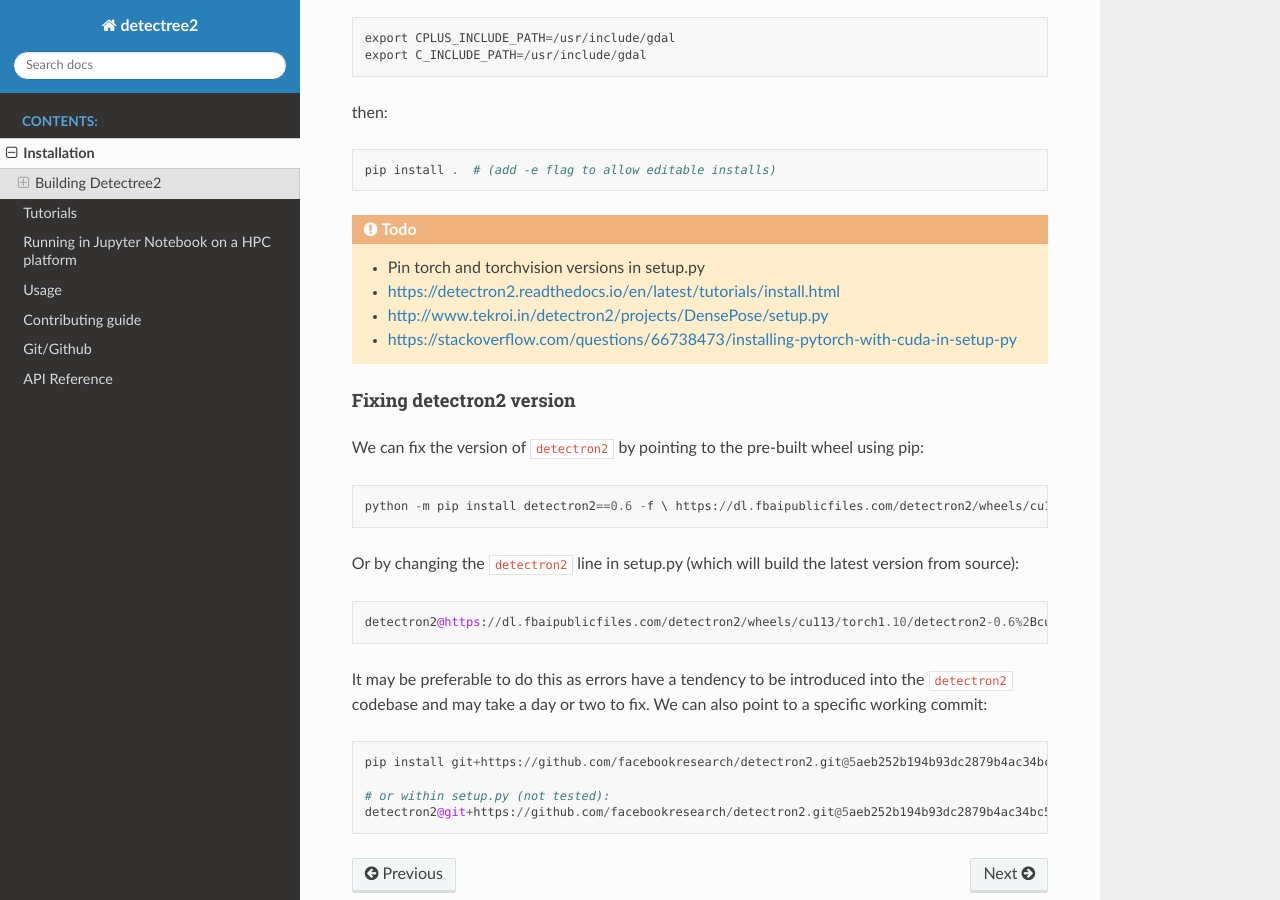
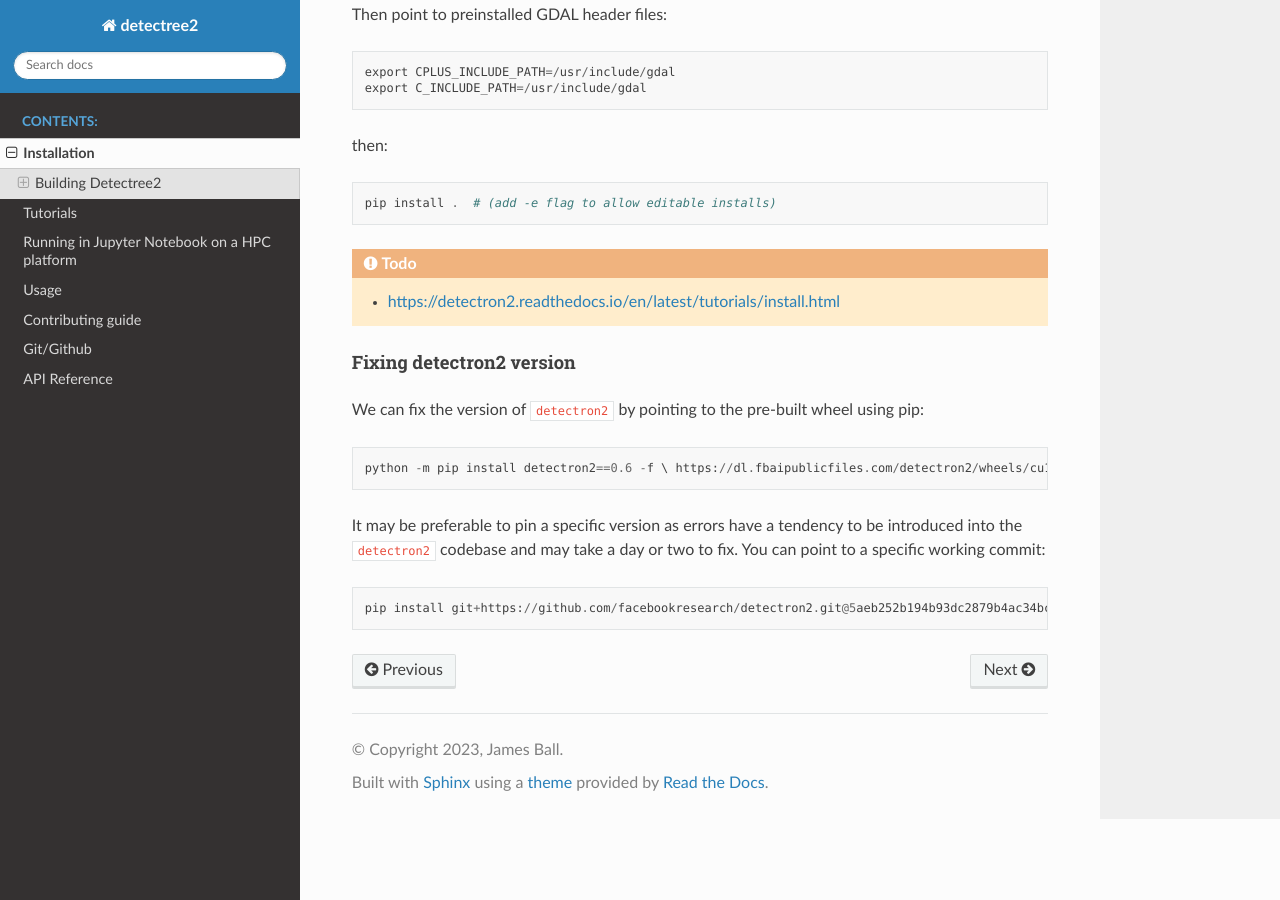
Before and after one commit to PatBall1/detectree2, a Sphinx documentation site: the page built from docs/source/installation.rst, in a window 1280 px wide and 900 px high, scrolled down 1301 px. Built offline with Sphinx 7.4.7 and the Read the Docs theme 3.1.0, drawn with Linux system fonts in a browser that asks for light colours; some of the changed text lies outside the part shown.

Commit message:
Update install instructions to use pip install detectree2
Now that the package is on PyPI, update all documentation
and Dockerfile to use `pip install detectree2` instead of
installing from GitHub.

Co-authored-by: Cursor <cursoragent@cursor.com>

```diff
--- a/docs/source/cluster.rst
+++ b/docs/source/cluster.rst
@@ -211,11 +211,12 @@ Follow these steps to install the ``detectree2`` package on a GPU compute node.
       export LIBRARY_PATH=/usr/local/software/cuda/12.1/lib64:/usr/local/software/cuda/12.1/lib:/usr/local/software/cuda/12.1/nvvm/lib64:$LIBRARY_PATH
       export LD_LIBRARY_PATH=/usr/local/software/cuda/12.1/lib64:/usr/local/software/cuda/12.1/lib:/usr/local/software/cuda/12.1/nvvm/lib64:$LD_LIBRARY_PATH
 
-7. **Install Detectree2:**
+7. **Install Detectron2 and Detectree2:**
 
    .. code-block:: console
 
-      pip install git+https://github.com/PatBall1/detectree2.git
+      pip install 'git+https://github.com/facebookresearch/detectron2.git'
+      pip install detectree2
 
 
 
--- a/docs/source/installation.rst
+++ b/docs/source/installation.rst
@@ -58,10 +61,7 @@ then::
 
 .. todo::
 
-    * Pin torch and torchvision versions in setup.py
     * https://detectron2.readthedocs.io/en/latest/tutorials/install.html
-    * http://www.tekroi.in/detectron2/projects/DensePose/setup.py
-    * https://stackoverflow.com/questions/66738473/installing-pytorch-with-cuda-in-setup-py
 
 Fixing detectron2 version
 ^^^^^^^^^^^^^^^^^^^^^^^^^
@@ -69,14 +69,7 @@ We can fix the version of ``detectron2`` by pointing to the pre-built wheel usin
 
     python -m pip install detectron2==0.6 -f \ https://dl.fbaipublicfiles.com/detectron2/wheels/cu113/torch1.10/index.html
 
-Or by changing the ``detectron2`` line in setup.py (which will build the latest version from source)::
-
-    detectron2@https://dl.fbaipublicfiles.com/detectron2/wheels/cu113/torch1.10/detectron2-0.6%2Bcu113-cp38-cp38-linux_x86_64.whl
-
-It may be preferable to do this as errors have a tendency to be introduced into the ``detectron2`` codebase and may take a day or two to fix.
-We can also point to a specific working commit::
+It may be preferable to pin a specific version as errors have a tendency to be introduced into the ``detectron2`` codebase and may take a day or two to fix.
+You can point to a specific working commit::
 
     pip install git+https://github.com/facebookresearch/detectron2.git@5aeb252b194b93dc2879b4ac34bc51a31b5aee13
-
-    # or within setup.py (not tested):
-    detectron2@git+https://github.com/facebookresearch/detectron2.git@5aeb252b194b93dc2879b4ac34bc51a31b5aee13
--- a/docs/source/tutorials/01_getting_started.rst
+++ b/docs/source/tutorials/01_getting_started.rst
@@ -15,11 +15,13 @@ The key steps are:
 2. Training a model
 3. Making landscape-level predictions
 
-Before getting started ensure ``detectree2`` is installed through
+Before getting started ensure ``detectree2`` is installed:
 
 .. code-block:: console
 
-   (.venv) $pip install git+https://github.com/PatBall1/detectree2.git
+   (.venv) $ pip install torch torchvision
+   (.venv) $ pip install 'git+https://github.com/facebookresearch/detectron2.git'
+   (.venv) $ pip install detectree2
 
 
 To train a model you will need an orthomosaic (as ``<orthomosaic>.tif``) and
```
Also changed, not shown: other parts of docs/source/installation.rst (+5 -2 lines), 1 other file.
